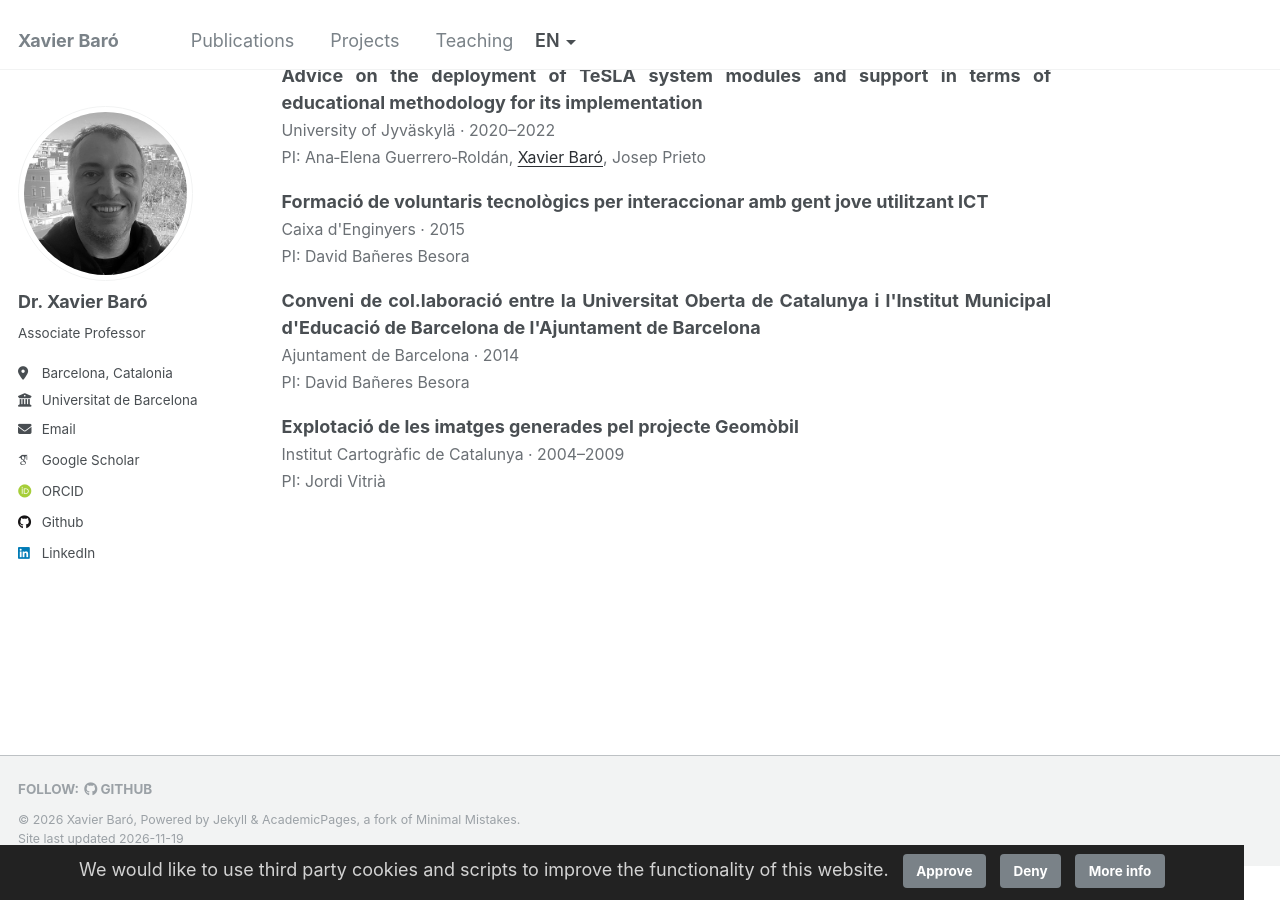
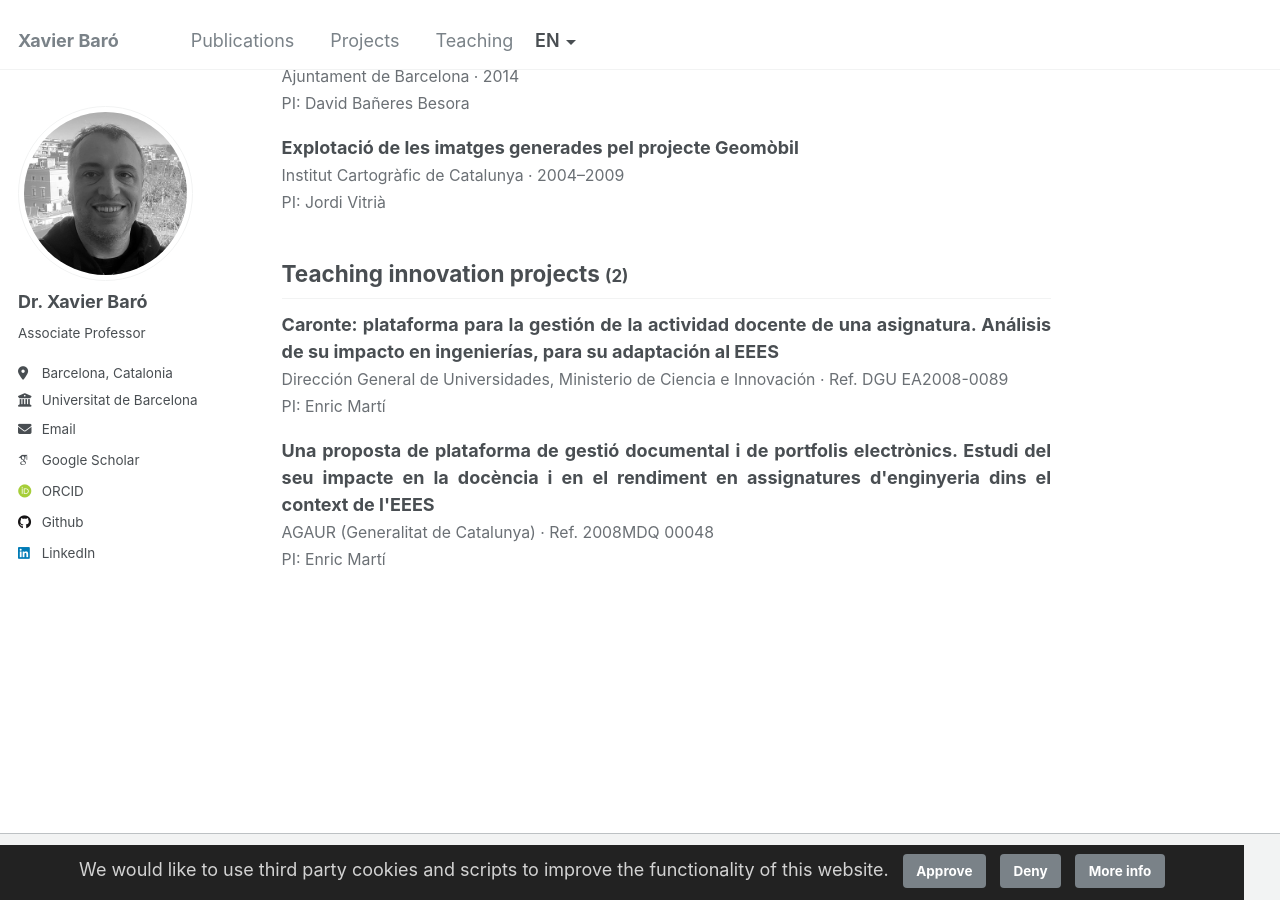
Before and after one commit to xbaro/xbaro.github.io, a Jekyll site: the page built from _pages/en/projects.md, in a window 1280 px wide and 900 px high, scrolled down 3276 px. Built offline with Jekyll 4.4.1, drawn with Linux system fonts in a browser that asks for light colours; some web fonts are replaced; some of the changed text lies outside the part shown.

Commit message:
Add teaching innovation section; move Caronte and 2008MDQ there
Co-Authored-By: Claude Sonnet 5.5 <noreply@anthropic.com>

```diff
--- a/_data/i18n.yml
+++ b/_data/i18n.yml
@@ -28,6 +28,7 @@ en:
     competitive: "Competitive research projects"
     sgr: "Research group recognitions"
     contract: "Transfer and contracts"
+    innovation: "Teaching innovation projects"
   proj_pi: "PI"
   proj_search: "Search project, funder, reference…"
   proj_all: "All types"
@@ -99,6 +100,7 @@ ca:
     competitive: "Projectes de recerca competitius"
     sgr: "Reconeixements de grups de recerca"
     contract: "Transferència i contractes"
+    innovation: "Projectes d'innovació docent"
   proj_pi: "IP"
   proj_search: "Cerca per projecte, finançador, referència…"
   proj_all: "Tots els tipus"
@@ -170,6 +172,7 @@ es:
     competitive: "Proyectos de investigación competitivos"
     sgr: "Reconocimientos de grupos de investigación"
     contract: "Transferencia y contratos"
+    innovation: "Proyectos de innovación docente"
   proj_pi: "IP"
   proj_search: "Buscar proyecto, financiador, referencia…"
   proj_all: "Todos los tipos"
--- a/_data/projects.json
+++ b/_data/projects.json
@@ -318,7 +318,7 @@
  },
  {
   "title": "Caronte: plataforma para la gestión de la actividad docente de una asignatura. Análisis de su impacto en ingenierías, para su adaptación al EEES",
-  "kind": "competitive",
+  "kind": "innovation",
   "funder": "Dirección General de Universidades, Ministerio de Ciencia e Innovación",
   "reference": "DGU EA2008-0089",
   "start": null,
@@ -329,7 +329,7 @@
  },
  {
   "title": "Una proposta de plataforma de gestió documental i de portfolis electrònics. Estudi del seu impacte en la docència i en el rendiment en assignatures d'enginyeria dins el context de l'EEES",
-  "kind": "competitive",
+  "kind": "innovation",
   "funder": "AGAUR (Generalitat de Catalunya)",
   "reference": "2008MDQ 00048",
   "start": null,
--- a/_includes/projects-list.html
+++ b/_includes/projects-list.html
@@ -2,7 +2,7 @@
 {% assign T = site.data.i18n[L] %}
 <style>.proj-list{list-style:none;padding:0;margin:0}.proj-list li{margin:0 0 1em}.proj-meta{font-size:.88em;color:#6b7075}.proj-meta u,.pub-list u{text-decoration:underline;text-decoration-thickness:1px;text-underline-offset:3px;border-bottom:0;color:#2b2f33}.proj-years{white-space:nowrap}.proj-filters{display:flex;flex-wrap:wrap;gap:.5em;align-items:center;margin:1em 0}.proj-filters input,.proj-filters select{padding:.4em .6em;font-size:.9em;max-width:100%}.proj-filters input{flex:1 1 14em}.proj-count{font-size:.85em;opacity:.7}.proj-list li[hidden],.proj-section[hidden]{display:none}</style>
 <p>{{ T.projects_intro }}</p>
-{% assign kinds = "competitive,sgr,contract" | split: "," %}
+{% assign kinds = "competitive,sgr,contract,innovation" | split: "," %}
 <div class="proj-filters">
   <input type="search" id="proj-q" placeholder="{{ T.proj_search }}" aria-label="{{ T.proj_search }}">
   <select id="proj-kind" aria-label="{{ T.proj_type }}">
```
